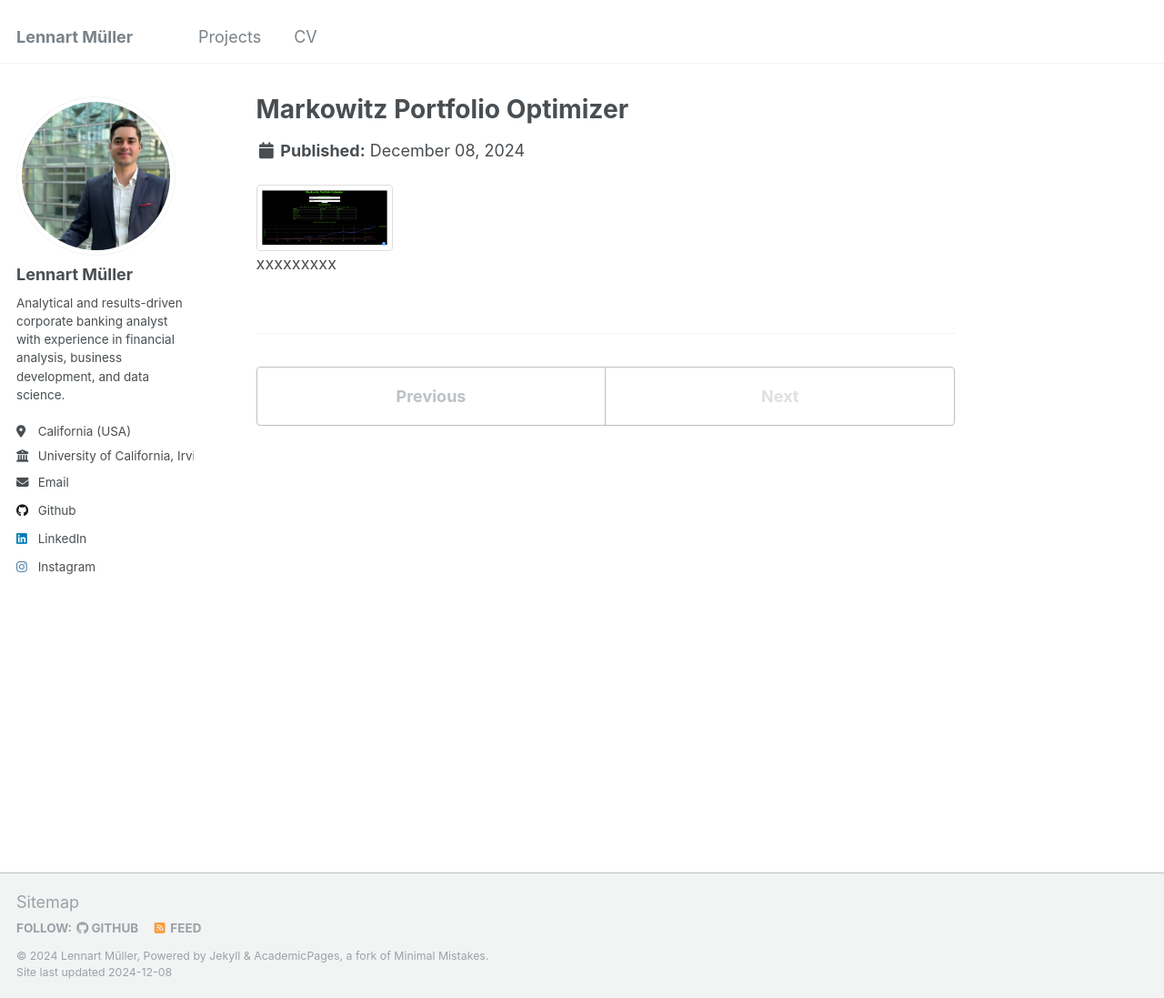
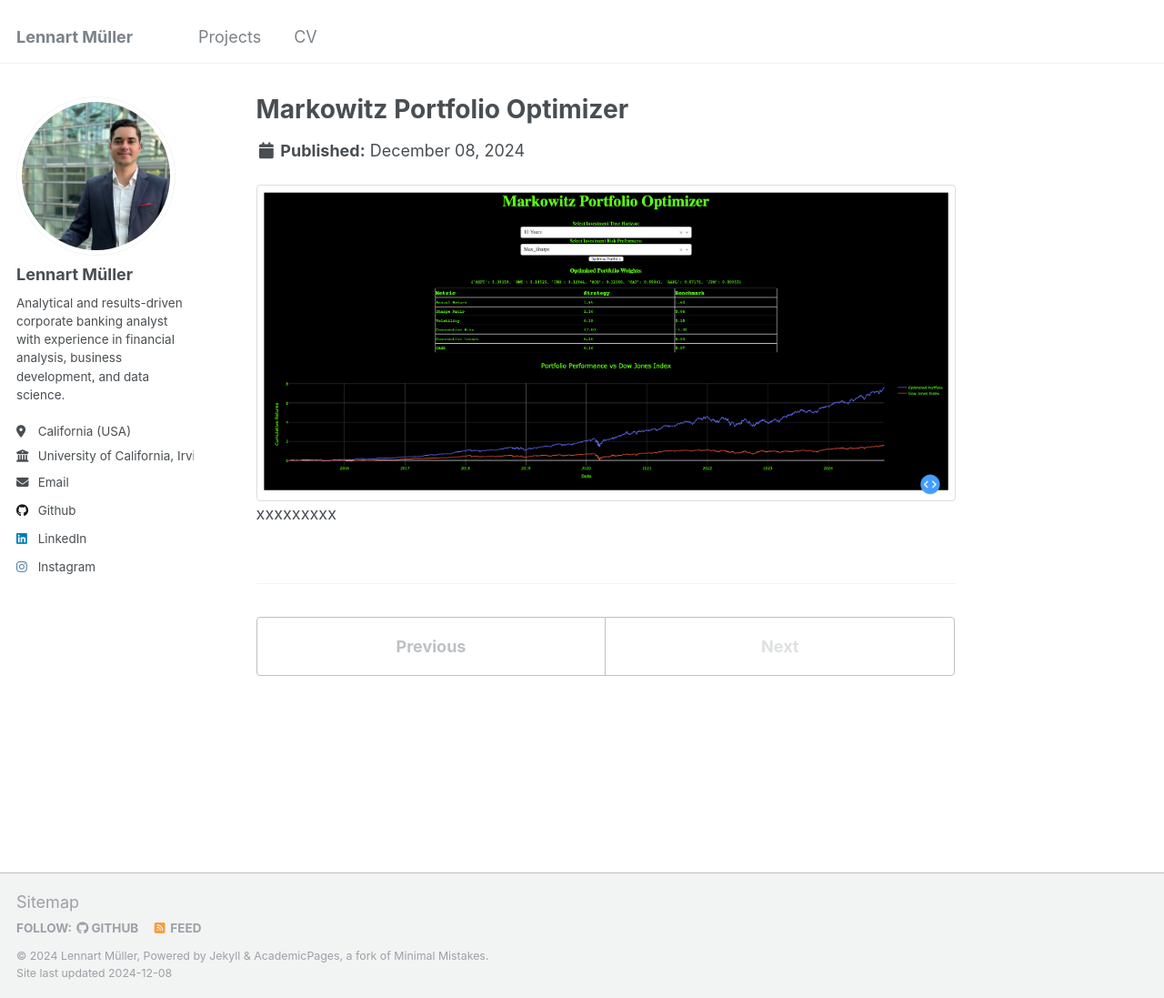
Before and after one commit to lennartmueller123/lennartmueller123.github.io, a Jekyll site: the page built from _projects/projects-2.html, in a window 1280 px wide and 1097 px high. Shown: the whole window at 91% size. Built offline with Jekyll 4.4.1, drawn with Linux system fonts in a browser that asks for light colours.

Commit message:
Update projects-2.html

```diff
--- a/_projects/projects-2.html
+++ b/_projects/projects-2.html
@@ -10,7 +10,6 @@ collection: projects
 
 <!DOCTYPE html>
 <html>
-<head>
 <style>
 img.hover-effect {
   border: 1px solid #ddd;
@@ -24,11 +23,10 @@ img.hover-effect:hover {
   box-shadow: 0 0 5px 2px rgba(0, 140, 186, 0.5);
 }
 </style>
-</head>
 <body>
 
 <a href="/images/Markowitz Optimizer.png">
-  <img src="/images/Markowitz Optimizer.png" alt="Markowitz Optimizer" class="hover-effect">
+  <img src="/images/Markowitz Optimizer.png" alt="Markowitz Optimizer" class="hover-effect" style="width:800px">
 </a>
 
 </body>
```
